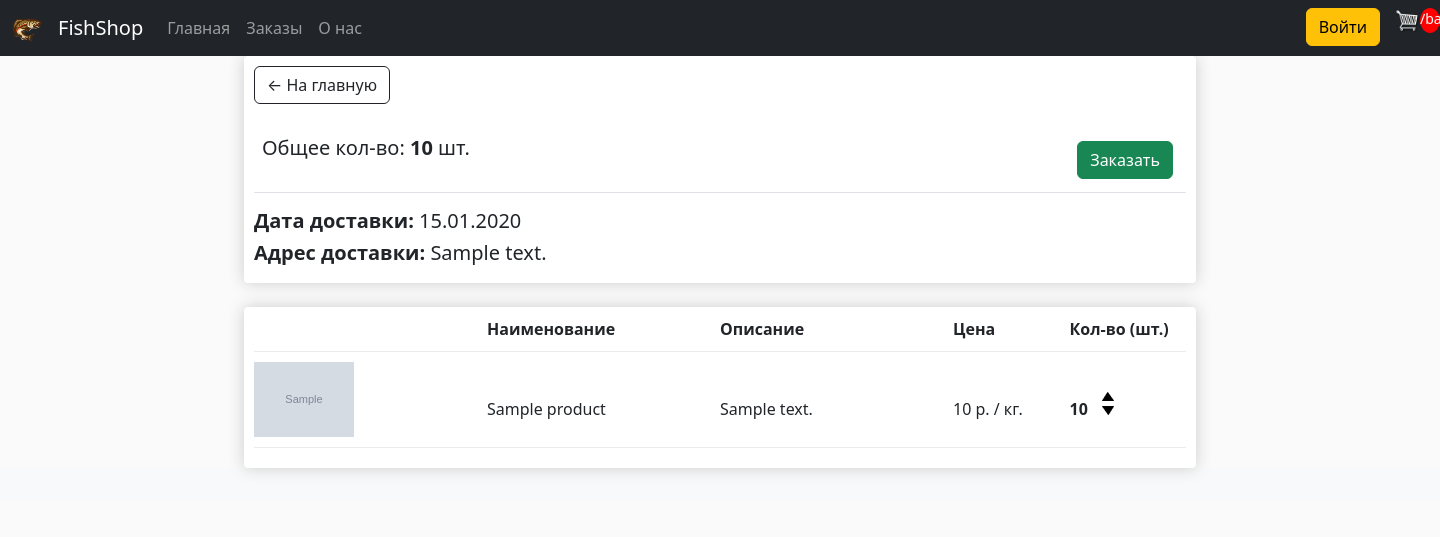
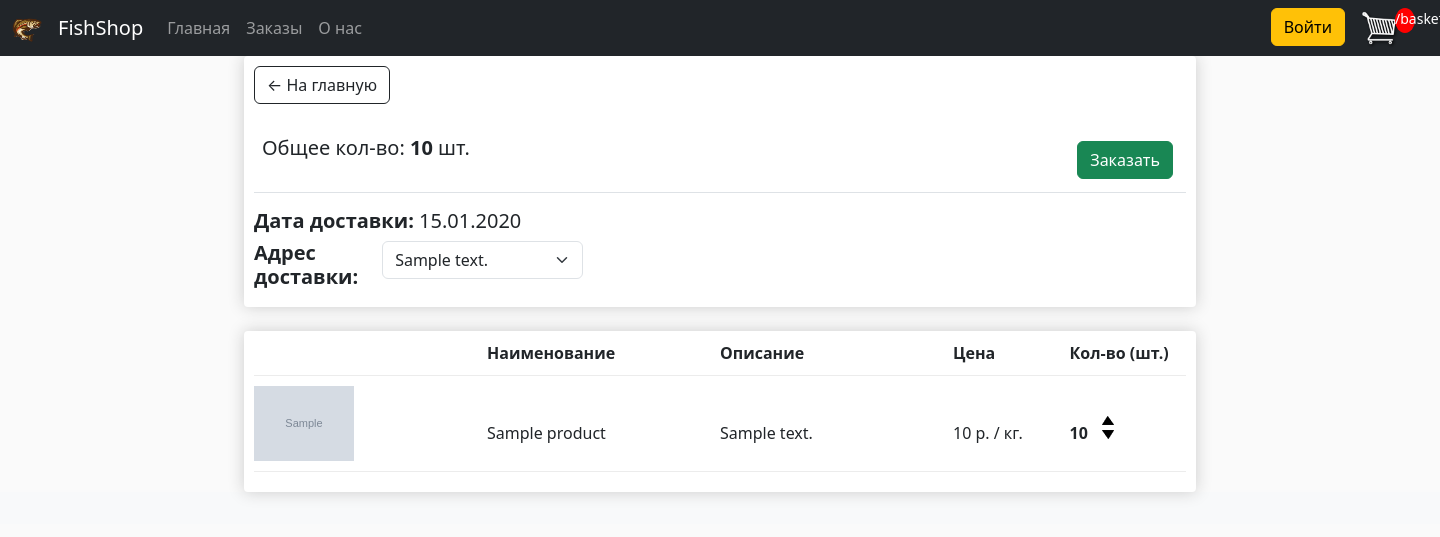
Before and after one commit to PySCBist/fish-shop, a Django app: page /basket/ in a window 1440 px wide; the page is wider, and only the part inside the window is pictured. Shown: the top 537 px of that part. Run offline with Django 4.2, Linux system fonts and the light colour scheme; a user stored in the database is signed in; tables that the repository leaves empty hold one stand-in row (values such as "Sample post"); grey boxes marked "Sample" are stand-in pictures; lists and menus that the app fills with data are empty; some libraries are stand-ins or nearby versions.

Commit message:
очередной коммит

```diff
--- a/static/store/css/style.css
+++ b/static/store/css/style.css
@@ -7,10 +7,10 @@ body{
 }
 
 #cart-icon{
-	width:25px;
+	width:40px;
 	display: inline-block;
 	margin-left: 15px;
-	margin-right: 20px;
+	margin-right: 40px;
 	float: right;
 }
 
@@ -23,6 +23,7 @@ body{
 	height: 25px;
 	border-radius: 50%;
 	font-size: 14px;
+	margin-right: 25px;
 }
 
 .cart-row {
@@ -70,3 +71,7 @@ body{
 .hidden{
 	display: none!important;
 }
+
+.form-select {
+	width: 25%;
+}
--- a/static/store/js/makeOrder.js
+++ b/static/store/js/makeOrder.js
@@ -12,14 +12,15 @@ makeOrderBtn[0].addEventListener('click', function (){
 function makeOrder(){
     console.log('Making order...')
     let url = '/make_order/'
-
+    let f = document.getElementById('address')
+    const address = f.value;
     fetch(url, {
         method: 'POST',
         headers:{
             'Content-Type':'application/json',
             'X-CSRFToken':csrftoken,
         },
-        body:JSON.stringify({})
+        body:JSON.stringify({'address': address})
     })
         .then((response)=>{
             return response.json()
--- a/store/views.py
+++ b/store/views.py
@@ -2,11 +2,12 @@ import json
 
 from django.contrib.auth.decorators import login_required
 from django.http import JsonResponse
-from django.shortcuts import render
+from django.shortcuts import render, redirect
+from django.utils import timezone
 from django.views import View
 from django.views.generic import ListView
 
-from .models import Product, Order, OrderItem, DeliveryDate
+from .models import Product, Order, OrderItem, DeliveryDate, DeliveryAddress
 
 
 class ProductListView(ListView):
@@ -27,26 +28,34 @@ class CartCountView(View):
     def post(self, request, *args, **kwargs):
         data = json.loads(request.body)
         user = data['user']
-        items = Order.objects.get(customer__username=user,
-                                  status='not formed').get_total_items
+        if Order.objects.filter(customer__username=user,
+                                status='not formed').exists():
+            items = Order.objects.get(customer__username=user,
+                                      status='not formed').get_total_items
+        else:
+            items = 0
         return JsonResponse({'count': items})
 
 
 def basket(request):
-    if request.user.is_authenticated:
-        order, created = Order.objects.get_or_create(
-            customer=request.user,
-            status='not formed')
+    addresses = DeliveryAddress.objects.all()
+    if request.user.is_authenticated and Order.objects.filter(
+            customer=request.user, status='not formed').exists():
+        order = Order.objects.get(customer=request.user,
+                                  status='not formed')
         if DeliveryDate.objects.filter(status='open').exists():
             order.delivery_date = DeliveryDate.objects.get(status='open')
             order.save()
         items = order.orderitem_set.all()
+        addresses = DeliveryAddress.objects.all()
     else:
         items = []
         order = {'get_total_items': 0,
-                 'get_total_price': 0}
+                 'get_total_price': 0,
+                 'addresses': addresses}
     return render(request, 'store/basket.html',
-                  context={'items': items, 'order': order})
+                  context={'items': items, 'order': order,
+                           'addresses': addresses})
 
 
 @login_required()
@@ -78,17 +87,28 @@ def update_item(request):
         order_item.save()
         if order_item.quantity <= 0:
             order_item.delete()
+        if order.get_total_items == 0:
+            order.delete()
+            return JsonResponse({"quantity": 0, "total_items": 0}, status=200)
         return JsonResponse({"quantity": order_item.quantity,
                              "total_items": order.get_total_items}, status=200)
     return JsonResponse('GET method not allowed', safe=False)
 
 
 def make_order(request):
-    if Order.objects.filter(customer=request.user,
-                            status='not formed').exists():
-        order = Order.objects.get(customer=request.user,
-                                  status='not formed')
-        order.status = 'formed'
-        order.save()
-        return JsonResponse('Order formed')
-    return JsonResponse('No products in basket. Order not formed.')
+    if request.method == 'POST':
+        if Order.objects.filter(customer=request.user,
+                                status='not formed').exists():
+            data = json.loads(request.body)
+            address_id = data['address']
+            address = DeliveryAddress.objects.get(id=address_id)
+            order = Order.objects.get(customer=request.user,
+                                      status='not formed')
+            order.status = 'formed'
+            order.address = address
+            order.date = timezone.now()
+            order.save()
+            return redirect('orders')
+        return JsonResponse('No products in basket. Order not formed.',
+                            safe=False)
+    return JsonResponse('GET method not allowed', safe=False)
--- a/templates/store/basket.html
+++ b/templates/store/basket.html
@@ -16,7 +16,7 @@
         <th><h5>Общее кол-во: <strong id="total-items">{{ order.get_total_items }}</strong> шт.</h5></th>
         <th>
           {% if order.get_total_items > 0 and order.delivery_date %}
-            <a style="float: right; margin:5px" class="btn btn-success make-order" href="#">Заказать</a>
+            <a style="float: right; margin:5px" class="btn btn-success make-order" href="{% url 'orders' %}">Заказать</a>
           {% endif %}
         </th>
         </tr>
@@ -28,8 +28,18 @@
 		  {% else %}Нет доступной даты доставки</h5>
 		   <th>Вы сможете сделать заказ, когда появится новая дата доставки.</th>
 		  {% endif %}
-
-        <h5><strong>Адрес доставки:</strong> {{ order.address }}</h5>
+		<div class="row">
+		<div style="flex: 1">
+		  <h5><strong>Адрес доставки:</strong></h5></div>
+		<div style="flex: 9">
+		  <select class="form-select" id="address" aria-label="Пример выбора по умолчанию">
+			<option selected>{% if order.address %}{{ order.address }}{% else %}Выберите адрес доставки{% endif %}</option>
+			{% for address in addresses %}
+			<option value="{{ address.id }}">{{ address }}</option>
+			{% endfor %}
+		  </select>
+		</div>
+	</div>
       </div>
     </div>
 
```
